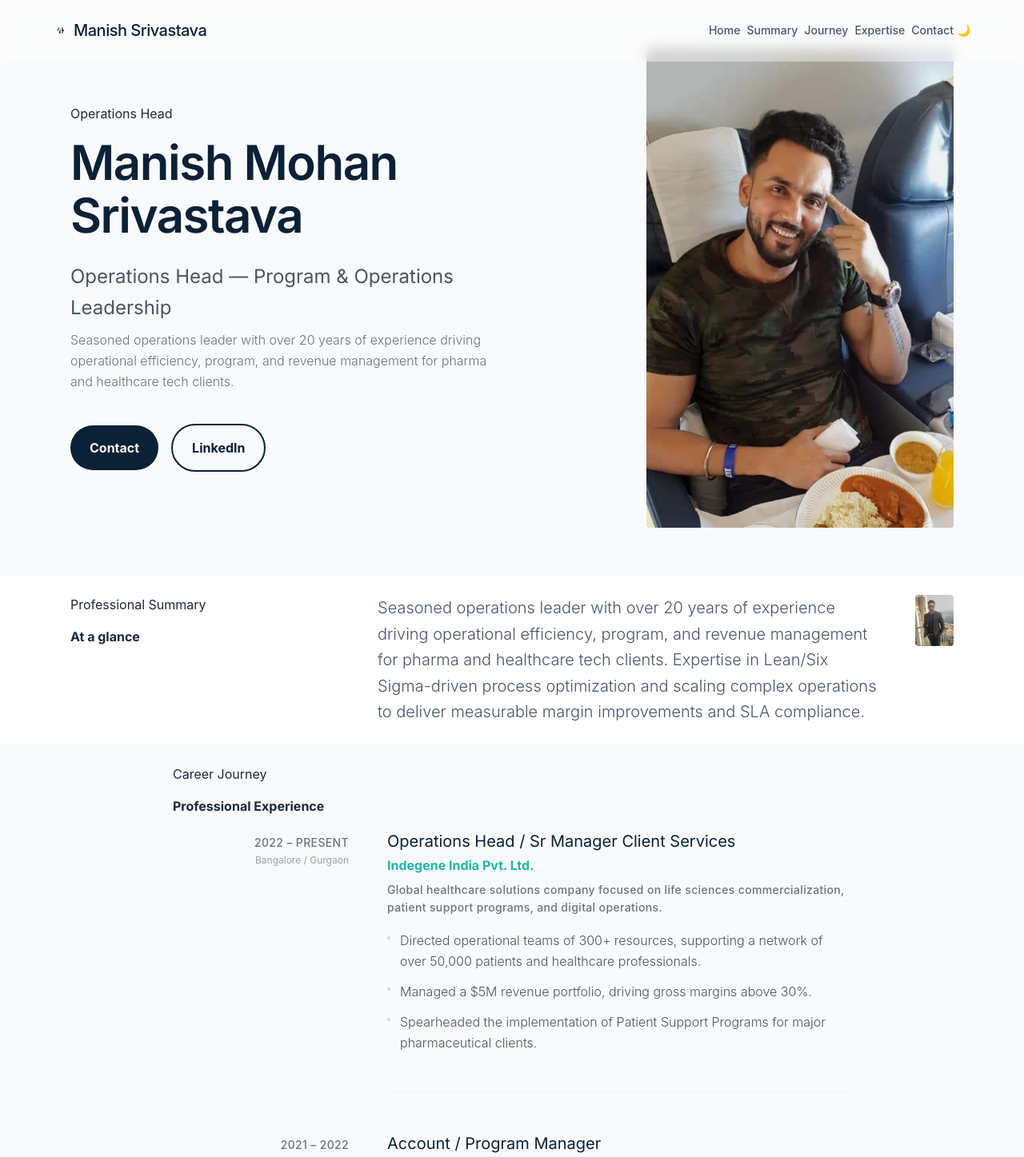
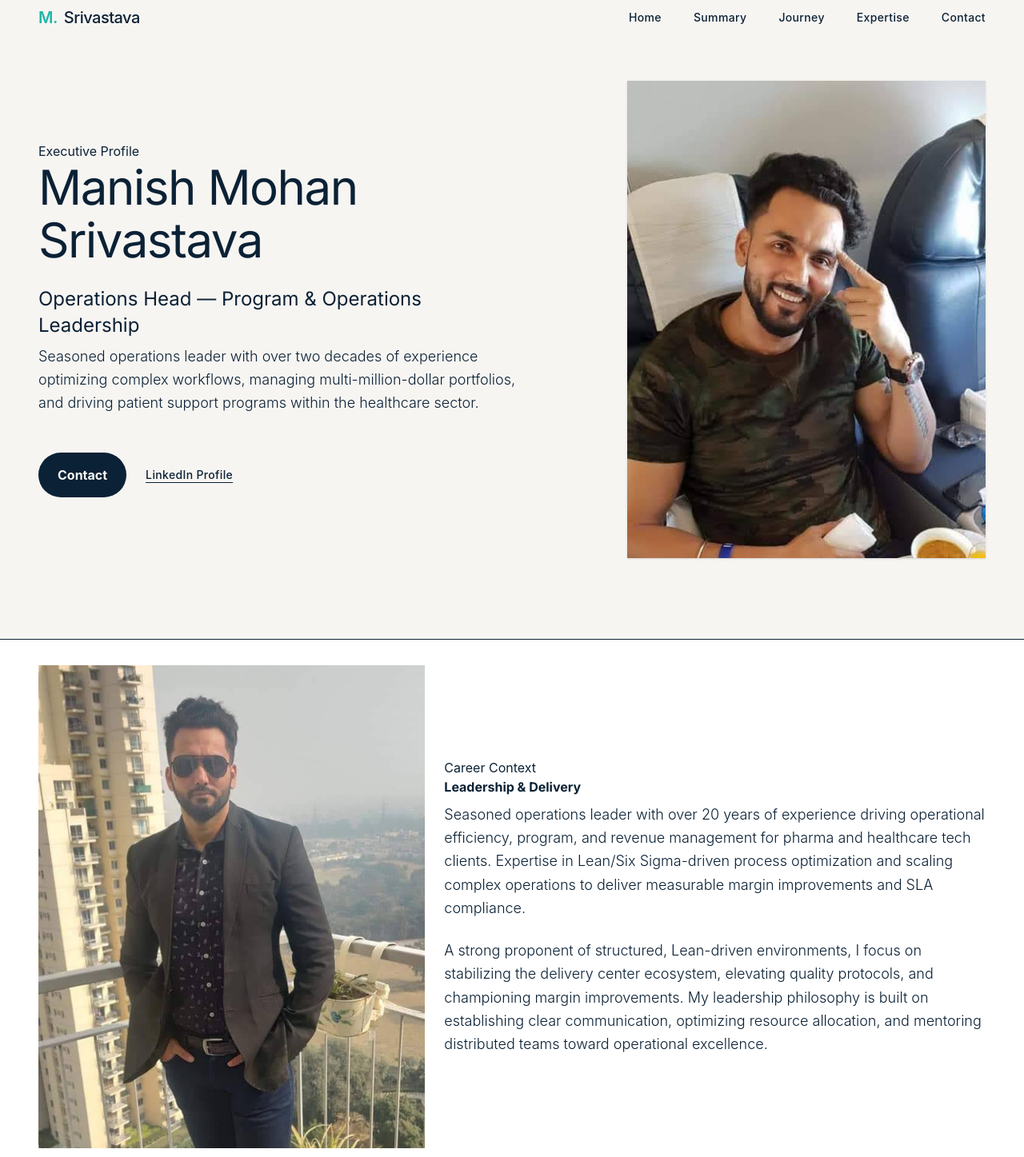
Before and after one commit to ManishSrivastavaa/portfolio, a React (Vite) app: page / in a window 1280 px wide. Shown: the top 1447 px of the page at 80% size. Built offline with nearby package versions, Linux system fonts and the light colour scheme.

Commit message:
fix editorial redesign

```diff
--- a/src/App.tsx
+++ b/src/App.tsx
@@ -1,4 +1,3 @@
-import { useState, useEffect } from 'react'
 import Navbar from './components/Navbar'
 import Hero from './components/Hero'
 import About from './components/About'
@@ -10,19 +9,9 @@ import Contact from './components/Contact'
 import Footer from './components/Footer'
 
 function App() {
-  const [isDarkMode, setIsDarkMode] = useState(false)
-
-  useEffect(() => {
-    if (isDarkMode) {
-      document.documentElement.classList.add('dark')
-    } else {
-      document.documentElement.classList.remove('dark')
-    }
-  }, [isDarkMode])
-
   return (
-    <div className="min-h-screen font-sans text-gray-800 bg-gray-50 dark:bg-slate-900 dark:text-gray-200 transition-colors duration-300">
-      <Navbar isDarkMode={isDarkMode} setIsDarkMode={setIsDarkMode} />
+    <div className="min-h-screen font-sans text-charcoal bg-ivory antialiased selection:bg-teal selection:text-white">
+      <Navbar />
       <main>
         <Hero />
         <About />
--- a/src/components/About.tsx
+++ b/src/components/About.tsx
@@ -4,33 +4,35 @@ const About = () => {
   const { personalInfo } = contentData;
 
   return (
-    <section id="about" className="py-24 bg-white dark:bg-slate-900 border-b border-gray-100 dark:border-slate-800">
-      <div className="max-w-6xl mx-auto px-6">
-        <div className="flex flex-col md:flex-row gap-16 md:gap-24 items-start">
+    <section id="about" className="py-24 lg:py-32 bg-white">
+      <div className="max-w-7xl mx-auto px-6 lg:px-12 flex flex-col lg:flex-row items-center gap-16 lg:gap-24">
 
-          <div className="md:w-1/3">
-            <span className="section-subtitle">Professional Summary</span>
-            <h2 className="section-title mt-4">At a glance</h2>
+        {/* Large Editorial Second Image */}
+        <div className="w-full lg:w-5/12">
+          <div className="relative aspect-[4/5] overflow-hidden bg-stone">
+            <img
+              src="/portfolio/assets/2.jpg"
+              alt="Professional Snapshot"
+              className="w-full h-full object-cover"
+            />
           </div>
+        </div>
 
-          <div className="md:w-2/3 flex flex-col lg:flex-row gap-12 items-start">
-            <div className="flex-1">
-              <p className="text-lg md:text-xl text-gray-600 dark:text-gray-300 font-light leading-relaxed">
-                {personalInfo.summary}
-              </p>
-            </div>
+        {/* Career Context Text */}
+        <div className="w-full lg:w-7/12 flex flex-col justify-center">
+          <span className="section-subtitle">Career Context</span>
+          <h2 className="section-title">Leadership & Delivery</h2>
 
-            {/* Small subtle secondary image */}
-            <div className="w-48 h-64 shrink-0 rounded-sm overflow-hidden bg-gray-100 dark:bg-slate-800 hidden lg:block">
-               <img
-                 src="/portfolio/assets/2.jpg"
-                 alt="Professional Portrait Secondary"
-                 className="w-full h-full object-cover"
-               />
-            </div>
+          <div className="mt-8 space-y-6 text-base md:text-lg text-charcoal/70 font-light leading-relaxed">
+            <p>
+              {personalInfo.summary}
+            </p>
+            <p>
+              A strong proponent of structured, Lean-driven environments, I focus on stabilizing the delivery center ecosystem, elevating quality protocols, and championing margin improvements. My leadership philosophy is built on establishing clear communication, optimizing resource allocation, and mentoring distributed teams toward operational excellence.
+            </p>
           </div>
+        </div>
 
-        </div>
       </div>
     </section>
   );
--- a/src/components/Contact.tsx
+++ b/src/components/Contact.tsx
@@ -4,13 +4,15 @@ const Contact = () => {
   const { personalInfo } = contentData;
 
   return (
-    <section id="contact" className="py-24 bg-gray-50 dark:bg-slate-900 border-b border-gray-100 dark:border-slate-800">
-      <div className="max-w-4xl mx-auto px-6 text-center">
-        <span className="section-subtitle block mb-4">Get in Touch</span>
-        <h2 className="section-title mb-8">Ready to Optimize Your Operations?</h2>
+    <section id="contact" className="py-32 bg-stone text-center border-t border-border-warm">
+      <div className="max-w-3xl mx-auto px-6">
+        <span className="section-subtitle mb-6 block">Get in Touch</span>
+        <h2 className="text-4xl md:text-5xl font-light text-ink mb-12">
+          Ready to Connect
+        </h2>
 
-        <p className="text-gray-500 dark:text-gray-400 font-light max-w-xl mx-auto mb-12">
-          I am always open to discussing operational challenges, program management strategies, and new leadership opportunities.
+        <p className="text-lg text-charcoal/70 font-light max-w-xl mx-auto mb-16 leading-relaxed">
+          I am always open to discussing operational excellence, strategic program management, and future leadership opportunities.
         </p>
 
         <div className="flex flex-col sm:flex-row items-center justify-center gap-6">
@@ -18,7 +20,7 @@ const Contact = () => {
             href={`mailto:${personalInfo.email}`}
             className="btn-primary"
           >
-            {personalInfo.email}
+            Email Directly
           </a>
           <a
             href={personalInfo.linkedin}
@@ -26,7 +28,7 @@ const Contact = () => {
             rel="noopener noreferrer"
             className="btn-secondary"
           >
-            Connect on LinkedIn
+            LinkedIn Profile
           </a>
         </div>
       </div>
--- a/src/components/ExperienceTimeline.tsx
+++ b/src/components/ExperienceTimeline.tsx
@@ -4,44 +4,46 @@ const ExperienceTimeline = () => {
   const { experience } = contentData;
 
   return (
-    <section id="experience" className="py-24 bg-gray-50 dark:bg-slate-900 border-b border-gray-100 dark:border-slate-800">
-      <div className="max-w-4xl mx-auto px-6">
-        <div className="mb-16">
+    <section id="experience" className="py-24 lg:py-32 bg-ivory border-t border-border-warm">
+      <div className="max-w-4xl mx-auto px-6 lg:px-12">
+        <div className="mb-20 text-center md:text-left">
           <span className="section-subtitle">Career Journey</span>
-          <h2 className="section-title mt-4">Professional Experience</h2>
+          <h2 className="section-title">Professional Experience</h2>
         </div>
 
-        <div className="space-y-12">
+        <div className="space-y-16">
           {experience.map((job, index) => (
-            <div key={index} className="flex flex-col md:flex-row md:items-baseline gap-4 md:gap-12 group">
+            <div key={index} className="flex flex-col md:flex-row md:items-start gap-6 md:gap-16 group">
 
-              <div className="md:w-[220px] shrink-0 pt-2 border-t md:border-t-0 border-gray-200 dark:border-slate-800 md:text-right">
-                <p className="text-sm font-medium text-gray-500 dark:text-gray-400 tracking-wide uppercase">
+              {/* Timeline Label */}
+              <div className="md:w-48 shrink-0 md:text-right pt-1">
+                <p className="text-sm font-semibold text-charcoal/50 tracking-widest uppercase">
                   {job.range}
                 </p>
-                <p className="text-xs text-gray-400 dark:text-gray-500 mt-1 hidden md:block">
+                <p className="text-xs text-charcoal/40 mt-1 uppercase tracking-wider">
                   {job.location}
                 </p>
               </div>
 
-              <div className="flex-1 pb-12 border-b border-gray-100 dark:border-slate-800 group-last:border-0">
-                <h3 className="text-xl font-medium text-navy dark:text-white mb-1">
+              {/* Timeline Content */}
+              <div className="flex-1 pb-16 border-b border-border-warm group-last:border-0 group-last:pb-0">
+                <h3 className="text-2xl font-light text-ink mb-1">
                   {job.title}
                 </h3>
-                <h4 className="text-base text-teal dark:text-teal-light mb-2">
+                <h4 className="text-sm font-medium tracking-wide text-teal mb-4 uppercase">
                   {job.company}
                 </h4>
 
                 {job.description && (
-                  <p className="text-sm font-medium text-gray-500 dark:text-gray-400 mb-4 leading-relaxed tracking-wide">
+                  <p className="text-base text-charcoal/80 mb-6 leading-relaxed font-light">
                     {job.description}
                   </p>
                 )}
 
                 <ul className="space-y-3">
                   {job.bullets.map((bullet, idx) => (
-                    <li key={idx} className="flex items-start text-sm md:text-base text-gray-600 dark:text-gray-300 font-light leading-relaxed">
-                      <span className="mr-3 mt-2 block w-[4px] h-[4px] bg-gray-300 dark:bg-gray-600 rounded-full shrink-0"></span>
+                    <li key={idx} className="flex items-start text-charcoal/60 font-light leading-relaxed">
+                      <span className="mr-4 mt-2.5 block w-1 h-1 bg-brass rounded-full shrink-0"></span>
                       <span>{bullet.replace(/\*\*/g, '')}</span>
                     </li>
                   ))}
--- a/src/components/Hero.tsx
+++ b/src/components/Hero.tsx
@@ -1,40 +1,32 @@
-import { useState, useEffect } from 'react';
 import contentData from '../data/content.json';
 
 const Hero = () => {
-  const [isLoaded, setIsLoaded] = useState(false);
   const { personalInfo } = contentData;
-
-  useEffect(() => {
-    setIsLoaded(true);
-  }, []);
 
   return (
     <section
       id="home"
-      className="relative min-h-[90vh] flex items-center pt-24 md:pt-0 overflow-hidden bg-gray-50 dark:bg-slate-900 border-b border-gray-100 dark:border-slate-800"
+      className="relative min-h-screen flex items-center pt-24 md:pt-0 bg-ivory overflow-hidden border-b border-border-warm"
     >
-      <div className="max-w-6xl mx-auto w-full px-6 flex flex-col-reverse md:flex-row items-center gap-12 md:gap-20">
+      <div className="max-w-7xl mx-auto w-full px-6 lg:px-12 flex flex-col-reverse md:flex-row items-center gap-16 md:gap-24">
 
-        {/* Text Area */}
-        <div
-          className={`flex-1 flex flex-col items-start transition-all duration-1000 ${
-            isLoaded ? 'opacity-100 translate-y-0' : 'opacity-0 translate-y-8'
-          }`}
-        >
-          <span className="section-subtitle mb-4">Operations Head</span>
-          <h1 className="text-4xl md:text-5xl lg:text-6xl font-semibold text-navy dark:text-white tracking-tight leading-[1.1] mb-6">
+        {/* Minimal Text Area */}
+        <div className="flex-1 flex flex-col items-start pt-8 pb-16 md:py-0">
+          <span className="section-subtitle">Executive Profile</span>
+
+          <h1 className="text-4xl sm:text-5xl lg:text-6xl font-light text-ink tracking-tight mb-6 leading-[1.1]">
             {personalInfo.name}
           </h1>
-          <h2 className="text-xl md:text-2xl text-gray-600 dark:text-gray-300 font-light mb-8 max-w-lg leading-relaxed">
+
+          <h2 className="text-xl md:text-2xl text-charcoal/80 font-light mb-8 max-w-xl leading-snug">
             {personalInfo.title}
           </h2>
 
-          <p className="text-base text-gray-500 dark:text-gray-400 mb-10 max-w-xl leading-relaxed font-light">
-            Seasoned operations leader with over 20 years of experience driving operational efficiency, program, and revenue management for pharma and healthcare tech clients.
+          <p className="text-base md:text-lg text-charcoal/60 mb-12 max-w-2xl leading-relaxed font-light">
+            Seasoned operations leader with over two decades of experience optimizing complex workflows, managing multi-million-dollar portfolios, and driving patient support programs within the healthcare sector.
           </p>
 
-          <div className="flex flex-wrap items-center gap-4">
+          <div className="flex items-center gap-6">
             <a href={`mailto:${personalInfo.email}`} className="btn-primary">
               Contact
             </a>
@@ -42,29 +34,24 @@ const Hero = () => {
               href={personalInfo.linkedin}
               target="_blank"
               rel="noopener noreferrer"
-              className="btn-secondary"
+              className="text-sm font-medium tracking-wide text-charcoal hover:text-teal underline underline-offset-4 decoration-charcoal/30 hover:decoration-teal transition-all"
             >
-              LinkedIn
+              LinkedIn Profile
             </a>
           </div>
         </div>
 
-        {/* Image Area */}
-        <div
-          className={`w-full md:w-[45%] flex justify-center md:justify-end transition-all duration-1000 delay-300 ${
-            isLoaded ? 'opacity-100 translate-y-0' : 'opacity-0 translate-y-8'
-          }`}
-        >
-          <div className="relative w-full max-w-sm aspect-[4/5] md:aspect-auto md:h-[600px] overflow-hidden rounded-sm bg-gray-200 dark:bg-slate-800">
+        {/* Elegant Image Framing */}
+        <div className="w-full md:w-[45%] flex justify-center md:justify-end mt-12 md:mt-0">
+          <div className="relative w-full max-w-md aspect-[3/4] overflow-hidden bg-stone shadow-sm">
             <img
               src="/portfolio/assets/1.jpg"
               alt={personalInfo.name}
-              className="w-full h-full object-cover object-top"
+              className="w-full h-full object-cover object-[center_top]"
             />
-            {/* Subtle overlay to soften the image slightly */}
-            <div className="absolute inset-0 bg-navy/5 mix-blend-multiply dark:bg-slate-900/20"></div>
           </div>
         </div>
+
       </div>
     </section>
   );
--- a/src/components/Navbar.tsx
+++ b/src/components/Navbar.tsx
@@ -1,9 +1,4 @@
 import { useState, useEffect } from 'react'
-
-interface NavbarProps {
-  isDarkMode: boolean
-  setIsDarkMode: (val: boolean) => void
-}
 
 const navLinks = [
   { name: 'Home', href: '#home' },
@@ -13,7 +8,7 @@ const navLinks = [
   { name: 'Contact', href: '#contact' },
 ]
 
-const Navbar = ({ isDarkMode, setIsDarkMode }: NavbarProps) => {
+const Navbar = () => {
   const [isScrolled, setIsScrolled] = useState(false)
   const [isMobileMenuOpen, setIsMobileMenuOpen] = useState(false)
 
@@ -26,52 +21,36 @@ const Navbar = ({ isDarkMode, setIsDarkMode }: NavbarProps) => {
   }, [])
 
   return (
-    <nav className={`fixed top-0 w-full z-40 transition-all duration-300 no-print border-b
+    <nav className={`fixed top-0 w-full z-40 transition-all duration-500 no-print
       ${isScrolled
-        ? 'bg-white/95 dark:bg-slate-900/95 backdrop-blur-sm border-gray-100 dark:border-slate-800 py-4'
-        : 'bg-white/40 dark:bg-slate-900/40 backdrop-blur-sm border-transparent py-6'
+        ? 'bg-ivory/90 backdrop-blur-md border-b border-border-warm py-4 shadow-sm'
+        : 'bg-transparent border-transparent py-8'
       }`}>
-      <div className="max-w-6xl mx-auto px-6 md:px-8 flex justify-between items-center">
-        <a href="#home" className="text-xl font-medium tracking-tight text-navy dark:text-white flex items-center gap-3">
-          <span className="w-8 h-8 flex items-center justify-center bg-navy text-white dark:bg-white dark:text-navy text-xs font-bold rounded-sm">
-            MS
-          </span>
-          <span className="hidden sm:inline">Manish Srivastava</span>
+      <div className="max-w-7xl mx-auto px-6 lg:px-12 flex justify-between items-center">
+        {/* Editorial Logo Treatment */}
+        <a href="#home" className="text-xl font-medium tracking-tight text-charcoal flex items-baseline gap-2">
+          <span className="font-semibold text-teal">M.</span>
+          <span className="hidden sm:inline">Srivastava</span>
         </a>
 
-        {/* Desktop */}
-        <div className="hidden md:flex items-center gap-8">
+        {/* Desktop Links */}
+        <div className="hidden md:flex items-center gap-10">
           {navLinks.map((link) => (
             <a
               key={link.name}
               href={link.href}
-              className="text-sm font-medium text-gray-600 dark:text-gray-400 hover:text-teal dark:hover:text-teal transition-colors"
+              className="text-sm font-medium text-charcoal/70 hover:text-teal transition-colors tracking-wide"
             >
               {link.name}
             </a>
           ))}
-
-          <button
-            onClick={() => setIsDarkMode(!isDarkMode)}
-            className="w-8 h-8 flex items-center justify-center rounded-full hover:bg-gray-100 dark:hover:bg-slate-800 transition-colors text-sm"
-            aria-label="Toggle dark mode"
-          >
-            {isDarkMode ? '🌞' : '🌙'}
-          </button>
         </div>
 
         {/* Mobile Toggle */}
-        <div className="md:hidden flex items-center gap-4">
-          <button
-            onClick={() => setIsDarkMode(!isDarkMode)}
-            className="w-8 h-8 flex items-center justify-center rounded-full hover:bg-gray-100 dark:hover:bg-slate-800 transition-colors text-sm"
-          >
-            {isDarkMode ? '🌞' : '🌙'}
-          </button>
-
+        <div className="md:hidden flex items-center pr-2">
           <button
             onClick={() => setIsMobileMenuOpen(!isMobileMenuOpen)}
-            className="p-2 text-navy dark:text-white"
+            className="text-charcoal p-2"
             aria-label="Toggle menu"
           >
             <svg xmlns="http://www.w3.org/2000/svg" className="h-6 w-6" fill="none" viewBox="0 0 24 24" stroke="currentColor">
@@ -86,20 +65,22 @@ const Navbar = ({ isDarkMode, setIsDarkMode }: NavbarProps) => {
       </div>
 
       {/* Mobile Menu Dropdown */}
-      {isMobileMenuOpen && (
-        <div className="md:hidden absolute top-full left-0 w-full bg-white dark:bg-slate-900 border-b border-gray-100 dark:border-slate-800 shadow-xl px-6 py-4 flex flex-col gap-4">
+      <div
+        className={`md:hidden absolute top-full left-0 w-full bg-ivory border-b border-border-warm shadow-lg transition-all duration-300 overflow-hidden ${isMobileMenuOpen ? 'max-h-96 py-4' : 'max-h-0 py-0'}`}
+      >
+        <div className="flex flex-col px-6">
           {navLinks.map((link) => (
             <a
               key={link.name}
               href={link.href}
               onClick={() => setIsMobileMenuOpen(false)}
-              className="text-base font-medium text-gray-800 dark:text-gray-200 hover:text-teal py-2 border-b border-gray-50 dark:border-slate-800/50 last:border-0"
+              className="text-base font-medium text-charcoal hover:text-teal py-4 border-b border-stone last:border-0"
             >
               {link.name}
             </a>
           ))}
         </div>
-      )}
+      </div>
     </nav>
   )
 }
--- a/src/index.css
+++ b/src/index.css
@@ -7,7 +7,8 @@
     scroll-behavior: smooth;
   }
   body {
-    @apply antialiased min-h-screen flex flex-col;
+    @apply antialiased min-h-screen flex flex-col bg-ivory text-charcoal;
+    font-family: 'Inter', system-ui, sans-serif;
   }
 }
 
@@ -18,36 +19,37 @@
 }
 
 :root {
-  --teal-light: #2dd4bf;
-  --teal: #0f766e;
-  --teal-dark: #115e59;
-  --navy: #1e293b;
-  --navy-dark: #0f172a;
+  --ivory: #faf9f6;
+  --stone: #f2efe9;
+  --charcoal: #1c1917;
+  --ink: #0f172a;
+  --teal: #115e59;
+  --teal-light: #0d9488;
+  --brass: #b4975a;
+  --border-warm: #e6e4df;
 }
 
 @layer components {
-  /* Minimal Buttons */
+  /* Editorial Buttons */
   .btn-primary {
-    @apply inline-flex items-center justify-center px-6 py-2.5
-           text-sm font-medium tracking-wide transition-all duration-200
-           bg-navy text-white hover:bg-teal
-           dark:bg-white dark:text-navy dark:hover:bg-teal dark:hover:text-white
-           rounded-sm;
+    @apply inline-flex items-center justify-center px-8 py-3
+           text-sm font-medium tracking-wide transition-all duration-300
+           bg-charcoal text-white hover:bg-teal
+           border border-transparent;
   }
 
   .btn-secondary {
-    @apply inline-flex items-center justify-center px-6 py-2.5
-           text-sm font-medium tracking-wide transition-all duration-200
-           border border-gray-300 text-navy hover:border-teal hover:text-teal
-           dark:border-slate-700 dark:text-gray-300 dark:hover:border-teal dark:hover:text-teal
-           bg-transparent rounded-sm;
+    @apply inline-flex items-center justify-center px-8 py-3
+           text-sm font-medium tracking-wide transition-all duration-300
+           bg-transparent text-charcoal border border-charcoal/20
+           hover:border-charcoal hover:bg-stone;
   }
 
-  /* Subtle Section Titles */
+  /* Editorial Titles */
   .section-title {
-    @apply text-3xl font-light tracking-tight text-navy dark:text-white mb-2;
+    @apply text-3xl md:text-4xl font-light tracking-tight text-ink mb-4;
   }
   .section-subtitle {
-    @apply text-sm text-gray-500 tracking-widest uppercase mb-12 dark:text-gray-400;
+    @apply text-xs tracking-[0.2em] font-medium text-brass uppercase mb-4 block;
   }
 }
```
Also changed, not shown: src/components/Achievements.tsx (+12 -14 lines), src/components/Education.tsx (+8 -8 lines), src/components/Footer.tsx (+5 -5 lines), src/components/Skills.tsx (+8 -9 lines).
